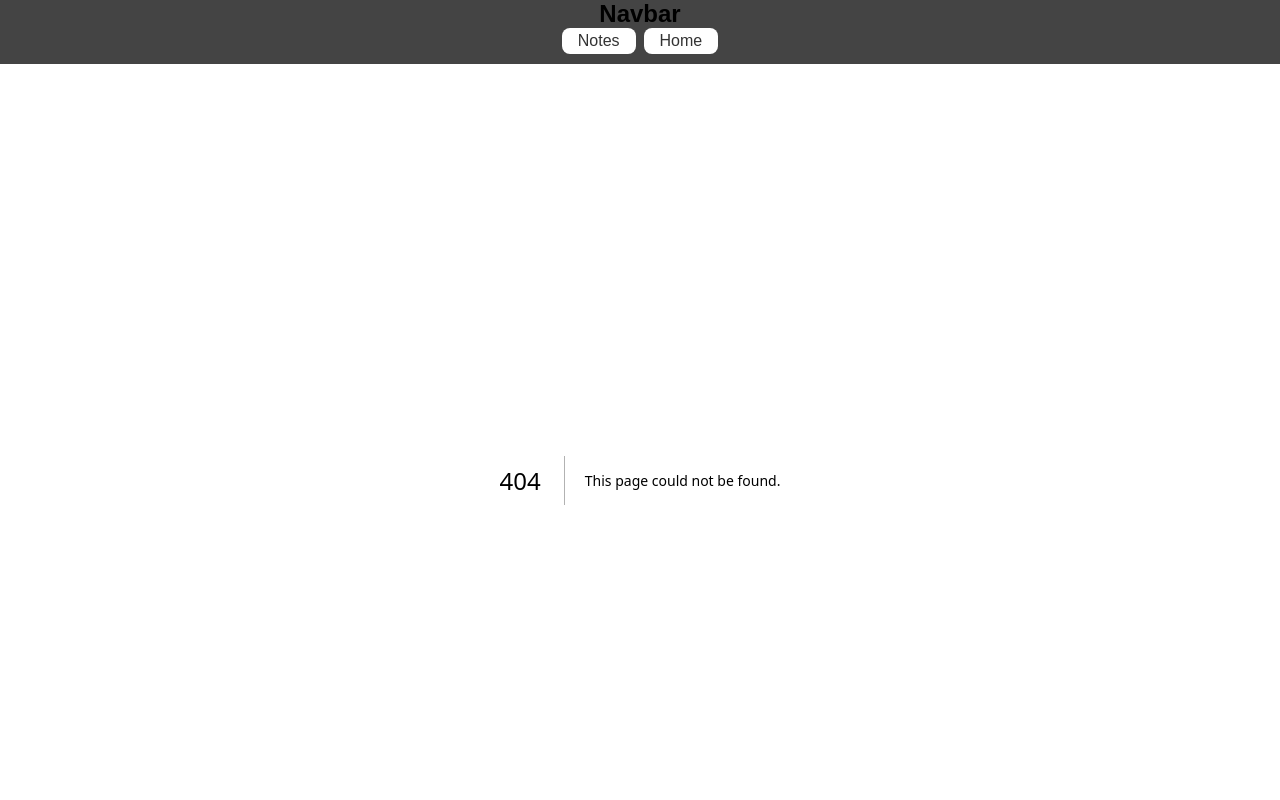
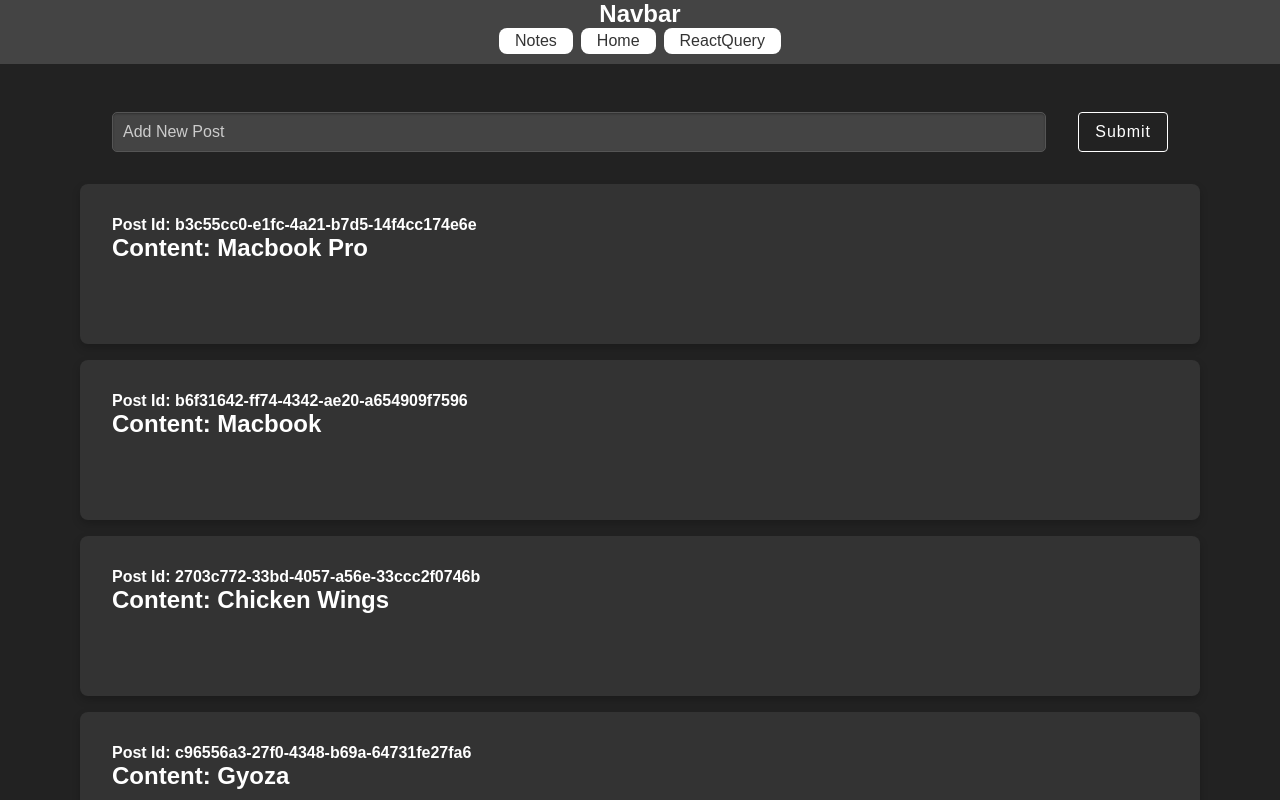
Before and after one commit to csrinu236/custom-infinite-scroll-logic, a Next.js app: page /reactquery in a window 1280 px wide. Before the commit this address had no page. Built offline with nearby package versions, Linux system fonts and the light colour scheme; data requests are answered from the project's data file.

Commit message:
added infinite scroll with react query

```diff
--- a/components/Navbar.js
+++ b/components/Navbar.js
@@ -12,6 +12,9 @@ const Navbar = () => {
         <Link className="navlink" href="/">
           Home
         </Link>
+        <Link className="navlink" href="/reactquery">
+          ReactQuery
+        </Link>
       </div>
     </nav>
   );
--- a/package.json
+++ b/package.json
@@ -16,6 +16,7 @@
     "react": "^18",
     "react-dom": "^18",
     "react-infinite-scroll-component": "^6.1.0",
+    "react-query": "^3.39.3",
     "sass": "^1.77.8",
     "swr": "^2.2.5"
   },
--- a/pages/_app.js
+++ b/pages/_app.js
@@ -1,13 +1,17 @@
 import Navbar from "@/components/Navbar";
 import "@/styles/globals.scss";
+import { QueryClientProvider, QueryClient } from "react-query";
+const queryClient = new QueryClient();
 
 export default function App({ Component, pageProps }) {
   return (
     <>
       <Navbar></Navbar>
-      <main id="main">
-        <Component {...pageProps} />
-      </main>
+      <QueryClientProvider client={queryClient}>
+        <main id="main">
+          <Component {...pageProps} />
+        </main>
+      </QueryClientProvider>
     </>
   );
 }
--- /dev/null
+++ b/pages/reactquery.js
@@ -0,0 +1,79 @@
+import Loader from "@/components/Loader";
+import Post from "@/components/Post";
+import { fetcher, infiniteFetcher } from "@/utils/fetcher";
+import { swrFetcher } from "@/utils/swrFetcher";
+import { swrInfiniteFetcher } from "@/utils/swrInfinite";
+import { useSwrInfiniteFetcher } from "@/utils/useSwrInfinite";
+import axios from "axios";
+import { useState, useEffect, useRef, useId, useCallback } from "react";
+import useSWR from "swr";
+import InfiniteScroll from "react-infinite-scroll-component";
+import useInfiniteFetcher from "@/utils/useInfiniteFetcher";
+import useReactQueryInfinite from "@/utils/useReactQueryInfinite";
+
+export default function Home() {
+  const [posts, setPosts] = useState();
+  const inputRef = useRef(null);
+
+  const submitPost = async (content) => {
+    try {
+      const id = crypto.randomUUID();
+      const { data } = await axios({
+        method: "post",
+        url: `http://localhost:3002/posts`,
+        data: { content: content || inputRef.current.value, createdAt: new Date().getTime(), id },
+      });
+      console.log({ data });
+      mutate();
+      inputRef.current.value = "";
+      // setPost(data);
+    } catch (error) {
+      console.log(error.message);
+    }
+  };
+  const { data, isLoading, isRefetching, lastElementRef } = useReactQueryInfinite(`http://localhost:3002/posts?_sort=createdAt&_order=desc`);
+  // const { data, error, isLoading, mutate } = swrFetcher(`http://localhost:3002/posts?_sort=createdAt&_order=desc`);
+  // const { data, lastElementRef, isLoading, mutate, setSize, size, hasMoreFlagFromServer } = useSwrInfiniteFetcher(`http://localhost:3002/posts`);
+  // const { data, lastElementRef, isLoading, mutate, error } = useInfiniteFetcher(`http://localhost:3002/posts`);
+
+  useEffect(() => {
+    if (data) {
+      console.log(data.map((eachPageResp) => eachPageResp.list).flat());
+      setPosts(data.map((eachPageResp) => eachPageResp.list).flat());
+    }
+  }, [data]);
+
+  return (
+    <section>
+      <div className="inputContainer">
+        <input placeholder="Add New Post" type="text" ref={inputRef} />
+        <button className="submitBtn" onClick={() => submitPost()}>
+          Submit
+        </button>
+      </div>
+      {posts?.map((item, index) => {
+        if (posts.length === index + 1) {
+          return <Post ref={lastElementRef} key={item.id} {...item}></Post>;
+        }
+        return <Post key={item.id} {...item}></Post>;
+      })}
+      {isLoading && <Loader></Loader>}
+
+      {/* set limit to 2 in the api and you will see this won't work */}
+      {/* Intersection observer >> InfiniteScroll */}
+      {/* <InfiniteScroll
+        className="infiniteScrollComponent"
+        dataLength={posts?.length || 0} //This is important field to render the next data
+        next={() => setSize(size + 1)}
+        hasMore={hasMoreFlagFromServer}
+        loader={<Loader></Loader>}
+        endMessage={<h1>Reached end...</h1>}
+        scrollableTarget={"main"}
+      >
+        {posts?.map((item) => {
+          return <Post key={item.id} {...item}></Post>;
+        })}
+      </InfiniteScroll> */}
+    </section>
+  );
+}
--- /dev/null
+++ b/utils/useReactQueryInfinite.js
@@ -0,0 +1,55 @@
+import React from "react";
+import { useInfiniteQuery } from "react-query";
+import { useReducer, useState, useEffect, useCallback } from "react";
+import { infiniteFetcher } from "./fetcher";
+
+// pageParam will be supplied by getNextPageParam
+const reactQueryFetcher = async ({ pageParam = 1 }) => {
+  return infiniteFetcher(`http://localhost:3002/posts?_page=${pageParam}&_limit=6&_sort=createdAt&_order=desc`);
+};
+
+const useReactQueryInfinite = () => {
+  const { data, fetchNextPage, isLoading, isRefetching } = useInfiniteQuery(["posts"], reactQueryFetcher, {
+    getNextPageParam: (lastPage, allPages) => {
+      console.log({ lastPage, allPages });
+
+      if (lastPage?.hasMorePages) {
+        return allPages.length + 1;
+      } else {
+        return undefined;
+      }
+    },
+    refetchOnWindowFocus: false,
+    refetchOnReconnect: false,
+    select: (data) => {
+      // for tapping the data and modify it
+      return data?.pages;
+    },
+  });
+
+  const observer = useReducer(null);
+  const lastElementRef = useCallback(
+    (node) => {
+      // console.log(node);
+      if (isLoading) return;
+      if (observer.current) observer.current?.disconnect();
+      observer.current = new IntersectionObserver(
+        (entries) => {
+          if (entries[0].isIntersecting) {
+            console.log("Visisbile");
+            fetchNextPage();
+          }
+        },
+        {
+          threshold: 1,
+        }
+      );
+      if (node) observer.current.observe(node);
+    },
+    [data]
+  );
+
+  return { data, fetchNextPage, isLoading, isRefetching, lastElementRef };
+};
+
+export default useReactQueryInfinite;
```
Also changed, not shown: 1 other file (tests, documents, lock files or other folders).
